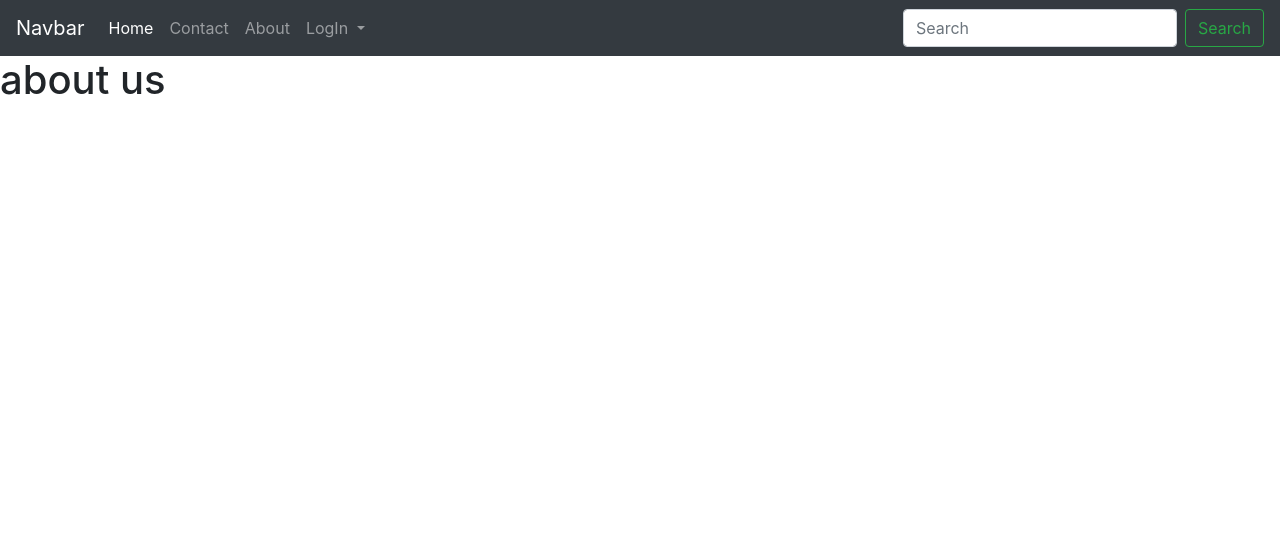
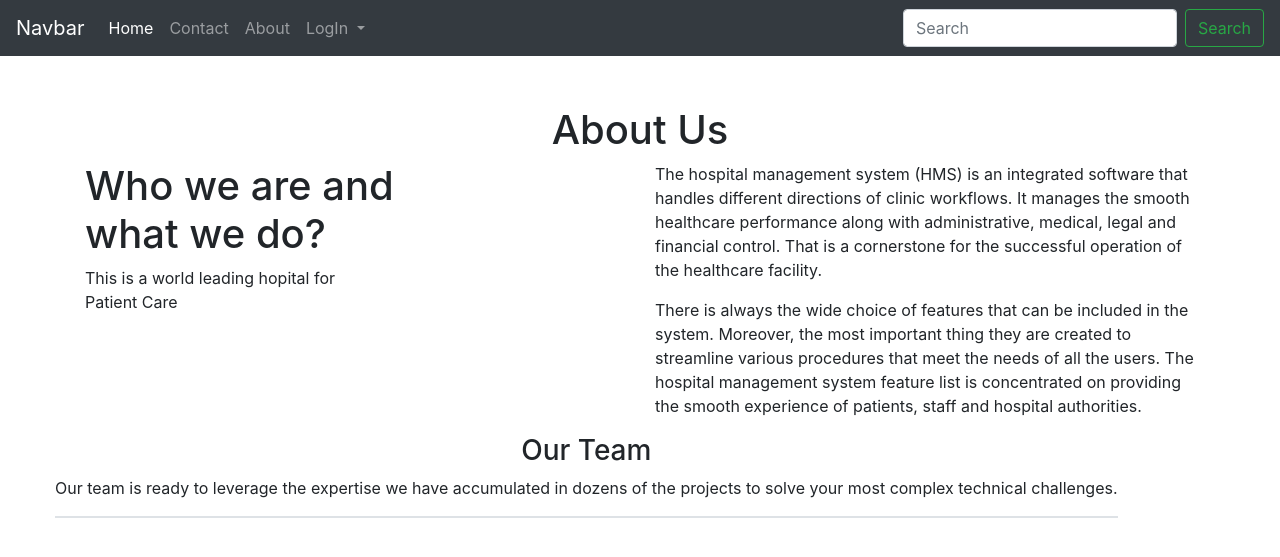
Before and after one commit to rthway/Hospital_Managment_Django, a Django app: page /about/ in a window 1280 px wide. Shown: the top 557 px of the page. Run offline with Django 4.2, Linux system fonts and the light colour scheme.

Commit message:
add about page content

```diff
--- a/hospital/templates/about.html
+++ b/hospital/templates/about.html
@@ -1,3 +1,27 @@
 {% include 'base.html' %}
 {% include 'navigation.html' %}
-<h1>about us</h1>
+
+{% block content %}
+<div class="container">
+    <h1 class="text-center" style="margin-top: 50px;">About Us</h1>
+    <div class="row">
+        <div class="col-md-6">
+            <h1 class="strong">Who we are and <br>what we do?</h1>
+            <p>This is a world leading hopital for<br>Patient Care</p>
+        </div>
+        <div class="col-md-6">
+            <p>The hospital management system (HMS) is an integrated software that handles different directions of clinic workflows. It manages the smooth healthcare performance along with administrative, medical, legal and financial control. That is a cornerstone for the successful operation of the healthcare facility.</p>
+            <p>There is always the wide choice of features that can be included in the system. Moreover, the most important thing they are created to streamline various procedures that meet the needs of all the users. The hospital management system feature list is concentrated on providing the smooth experience of patients, staff and hospital authorities.</p>
+
+        </div>
+        <div class="row">
+            <div class="site-heading text-center">
+                <h3>Our Team</h3>
+                <p>Our team is ready to leverage the expertise we have accumulated in dozens of the projects to solve your most complex technical challenges.</p>
+                <div class="border"></div>
+            </div>
+        </div>
+
+    </div>
+</div>
+{% endblock content %}
```
Also changed, not shown: hospital/templates/contact.html (+4 -4 lines).
